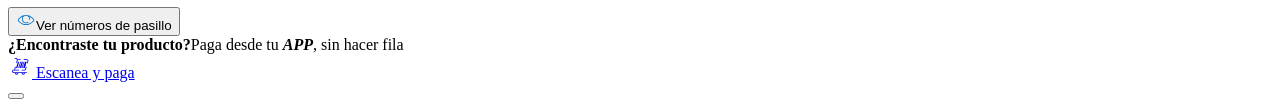
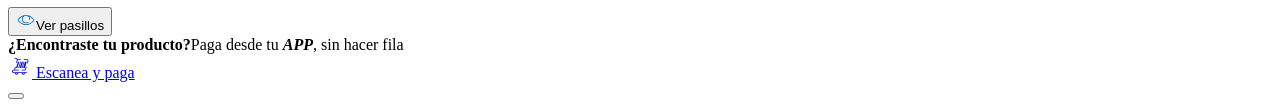
Before and after one commit to JDevCraft/asistente-calle80, a website with bundled scripts: page frontend/public/index.html in a window 1280 px wide. Shown: the part 1702-1810 px from the top of the page. Built offline with nearby package versions, Linux system fonts and the light colour scheme.

Commit message:
feat(frontend): el botón del mapa dice «Ver pasillos» y «Ocultar pasillos»

```diff
--- a/frontend/public/index.html
+++ b/frontend/public/index.html
@@ -8,7 +8,7 @@
 <link rel="icon" href="/favicon.ico" type="image/x-icon">
 <link rel="preconnect" href="https://fonts.googleapis.com">
 <link rel="stylesheet" href="https://fonts.googleapis.com/css2?family=Lato:wght@300;400;500;700;800;900&display=swap">
-<link rel="stylesheet" href="css/app.css?v=84">
+<link rel="stylesheet" href="css/app.css?v=85">
 </head>
 <body>
 <noscript>Esta herramienta necesita JavaScript activado para funcionar.</noscript>
@@ -49,7 +49,7 @@
         <div class="snack" id="snack" role="status" hidden></div>
         <!-- controles del mapa (Figma v3 P-01): botón con texto que muestra/oculta los números de pasillo (ocultos por defecto); el zoom es con pellizco -->
         <div class="mapctl">
-          <button type="button" class="eye" id="verNums"><img src="img/eye-enabled.svg" width="20" height="20" alt=""><span>Ver números de pasillo</span></button>
+          <button type="button" class="eye" id="verNums"><img src="img/eye-enabled.svg" width="20" height="20" alt=""><span>Ver pasillos</span></button>
         </div>
       </div>
     </div>
--- a/frontend/public/js/app.js
+++ b/frontend/public/js/app.js
@@ -942,7 +942,7 @@ sampleFn={ async json(opts){
 } };
 initTracking();
 $('sheetPay').addEventListener('click',()=>{ if(window.gtag) gtag('event','escanea_paga_click',{sesion_id:sesionId()}); });
-$('verNums').onclick=()=>{ const c=$('cont'), b=$('verNums'), ver=c.classList.contains('sin-nums'); c.classList.toggle('sin-nums',!ver); b.classList.toggle('on',ver); b.lastElementChild.textContent=ver?'Ocultar número de pasillo':'Ver números de pasillo'; b.firstElementChild.src=ver?'img/eye-disabled.svg':'img/eye-enabled.svg'; };
+$('verNums').onclick=()=>{ const c=$('cont'), b=$('verNums'), ver=c.classList.contains('sin-nums'); c.classList.toggle('sin-nums',!ver); b.classList.toggle('on',ver); b.lastElementChild.textContent=ver?'Ocultar pasillos':'Ver pasillos'; b.firstElementChild.src=ver?'img/eye-disabled.svg':'img/eye-enabled.svg'; };
 /* ---------- Input (Figma 89:8559…89:10254): píldora → caja cuando el texto pasa de una línea; sin micrófono cuando hay texto ---------- */
 (function(){
   const box=$('need'), ab=document.querySelector('.askbox'); let ult=null, lenMulti=0;
```
